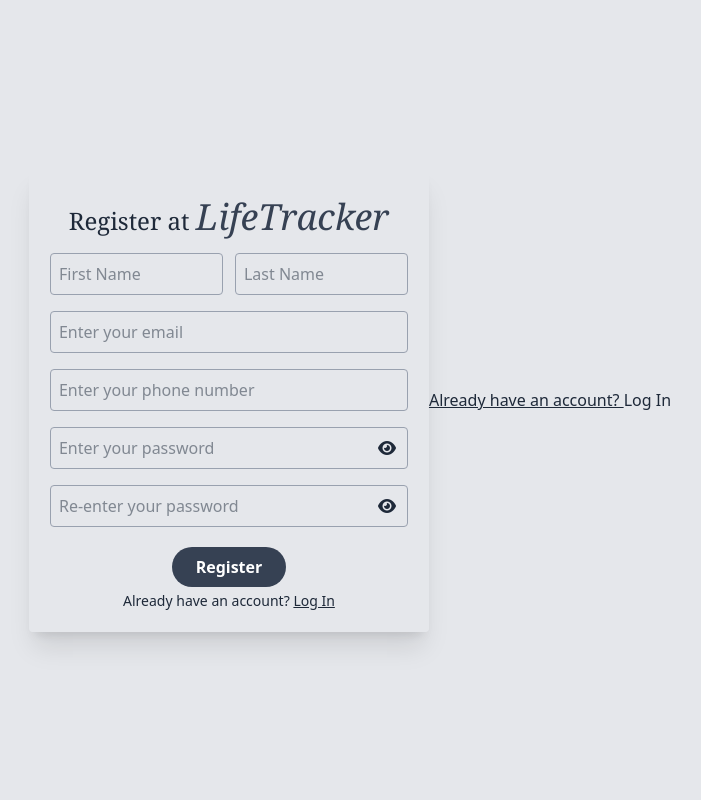
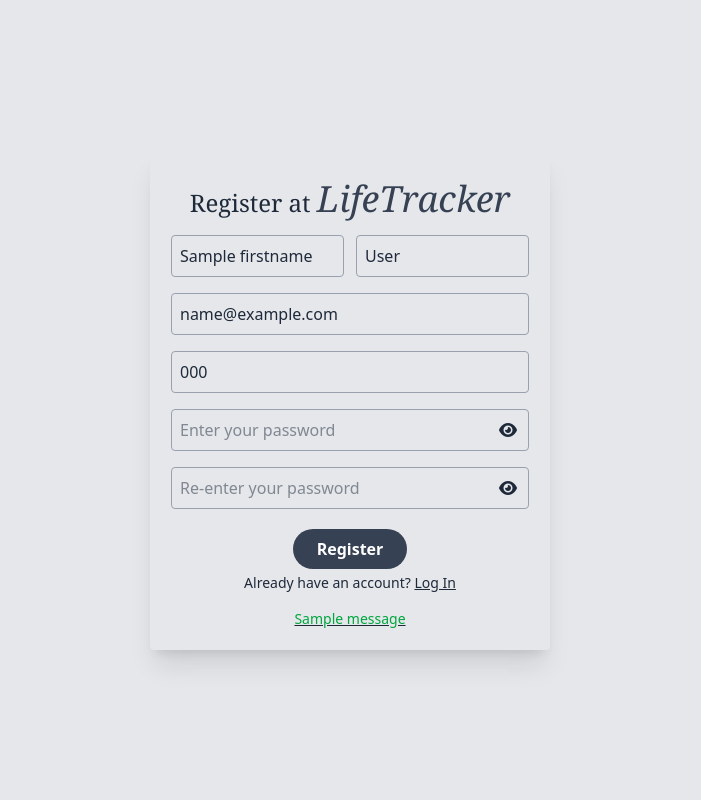
Before and after one commit to MeitongJin/LifeTracker, a Flask app: template templates/register.html in a window 1280 px wide. Shown: the whole page, without its empty margins (290-991 px from the left). Run offline with Flask 3, Linux system fonts and the light colour scheme; the template is opened without the code that fills it: most values are stand-ins (such as "Sample title", 1, 10 or a date in 2020); one stand-in notice (Sample message) is shown; style sheets or scripts are compiled from the project's sources; some libraries are stand-ins or nearby versions.

Commit message:
Fixed errors for register form Added alert messages

```diff
--- a/app.py
+++ b/app.py
@@ -49,7 +49,10 @@ def login():
 # Routes
 @app.route('/register', methods=['GET', 'POST'])
 def register():
+
     if request.method == 'POST':
+        errors = {}  #<-- Dictionary to store field-specific errors
+
         # Get form data with default empty strings
         first_name = request.form.get('firstname', '').strip()
         last_name = request.form.get('lastname', '').strip()
@@ -59,24 +62,33 @@ def register():
         password_confirm = request.form.get('password_confirm', '')
 
         # Validation
-        errors = []
-        if not all([first_name, last_name, email, phone, password, password_confirm]):
-            errors.append('All fields are required.')
-        if not validate_email(email):
-            errors.append('Invalid email format.')
-        if not validate_phone(phone):
-            errors.append('Phone number must be 10 digits.')
+        if not first_name:
+            errors['firstname'] = 'First name is required.'
+        if not last_name:
+            errors['lastname'] = 'Last name is required.'
+        if not email:
+            errors['email'] = 'Email is required.'
+        elif not validate_email(email):
+            errors['email'] = 'Invalid email format.'
+        elif User.query.filter_by(email=email).first():
+            errors['email'] = 'Email already registered.'
+        if not phone:
+            errors['phone'] = 'Phone number is required.'
+        elif not validate_phone(phone):
+            errors['phone'] = 'Phone number must be 10 digits.'
+        if not password:
+            errors['password'] = 'Password is required.'
+        elif len(password) < 8:
+            errors['password'] = 'Password must be at least 8 characters.'
+
         if password != password_confirm:
-            errors.append('Passwords do not match.')
-        if len(password) < 8:
-            errors.append('Password must be at least 8 characters.')
-        if User.query.filter_by(email=email).first():
-            errors.append('Email already registered.')
+            errors['password_confirm'] = 'Passwords do not match.'
 
+        # If any errors, re-render the form with them
         if errors:
-            for error in errors:
-                flash(error, 'error')
-            return redirect(url_for('register'))
+            return render_template('register.html', errors=errors,
+                                   firstname=first_name, lastname=last_name,
+                                   email=email, phone=phone)
 
         # Create new user
         new_user = User(
@@ -92,7 +104,7 @@ def register():
         flash('Registration successful! Please log in.', 'success')
         return redirect(url_for('login'))
 
-    return render_template('register.html')
+    return render_template('register.html', errors={}, first_name='', last_name='', email='', phone='')
 
 if __name__ == '__main__':
     app.run(debug=True)
--- a/templates/register.html
+++ b/templates/register.html
@@ -6,6 +6,8 @@
   <link href="../static/css/output.css" rel="stylesheet">
 
   <link rel="stylesheet" href="https://cdnjs.cloudflare.com/ajax/libs/font-awesome/6.0.0-beta3/css/all.min.css">
+  <link rel="stylesheet" href="https://cdn.jsdelivr.net/npm/bootstrap-icons@1.10.5/font/bootstrap-icons.css">
+
 
   <title>Register</title>
 </head>
@@ -16,12 +18,16 @@
       <p class="auth-form-heading">Register at <span class="highlighted-heading">LifeTracker</span></p>
 
       <div class="flex flex-row space-x-3">
-        <input type="text" placeholder="First Name" name="firstname" class="form-input" required>
-        <input type="text" placeholder="Last Name" name="lastname" class="form-input" required>
+        <input type="text" placeholder="First Name" name="firstname" value="{{ firstname }}" class="form-input" required>
+        {% if errors.firstname %}<p class="text-red-600 text-sm mt-1"> <i class="bi bi-exclamation-circle-fill text-red-600 mr-1"></i> {{ errors.firstname }}</p>{% endif %}
+        <input type="text" placeholder="Last Name" name="lastname" value="{{ lastname }}" class="form-input" required>
+        {% if errors.lastname %}<p class="text-red-600 text-sm mt-1"> <i class="bi bi-exclamation-circle-fill text-red-600 mr-1"></i> {{ errors.lastname }}</p>{% endif %}
       </div>
+        <input type="email" placeholder="Enter your email" name="email" value="{{ email }}" class="form-input" />
+        {% if errors.email %}<p class="text-red-600 text-sm mt-1"> <i class="bi bi-exclamation-circle-fill text-red-600 mr-1"></i> {{ errors.email }}</p>{% endif %}
+        <input type="number" pattern="[0-9]{10}" name="phone" placeholder="Enter your phone number" value="{{ phone }}" class="form-input" />
+        {% if errors.phone %}<p class="text-red-600 text-sm mt-1"> <i class="bi bi-exclamation-circle-fill text-red-600 mr-1"></i> {{ errors.phone }}</p>{% endif %}
 
-        <input type="email" placeholder="Enter your email" name="email" class="form-input" />
-        <input type="number" pattern="[0-9]{10}" placeholder="Enter your phone number" class="form-input" />
 
         <div class="relative w-full">
           <input type="password" placeholder="Enter your password" name="password" class="form-input" id="register-password"/>
@@ -29,28 +35,30 @@
               <i class="fa-solid fa-eye" id="register-toggle-icon"></i></span>
           </button>
         </div>
+        {% if errors.password %}<p class="text-red-600 text-sm mt-1"> <i class="bi bi-exclamation-circle-fill text-red-600 mr-1"></i> {{ errors.password }}</p>{% endif %}
 
         <div class="relative w-full">
-          <input type="password" placeholder="Re-enter your password" name="password" class="form-input" id="register-repeat-password"/>
+          <input type="password" placeholder="Re-enter your password" name="password_confirm" class="form-input" id="register-repeat-password"/>
           <button class="absolute right-3 top-1/2 -translate-y-1/2 cursor-pointer" type = "button" onClick="togglePasswordButton('register-repeat-password', 'register-repeat-toggle-icon')">
               <i class="fa-solid fa-eye" id="register-repeat-toggle-icon"></i></span>
           </button>
       </div>
+      {% if errors.password_confirm %}<p class="text-red-600 text-sm mt-1"> <i class="bi bi-exclamation-circle-fill text-red-600 mr-1"></i> {{ errors.password_confirm }}</p>{% endif %}
 
       <button class="btn">Register</button>
 
-      <p class="text-sm -mt-2">Already have an account? <a href="login.html"  class="underline hover:text-gray-600 hover:cursor-pointer">Log In</span></p>
+      <p class="text-sm -mt-2">Already have an account? <a href="{{ url_for('login') }}"  class="underline hover:text-gray-600 hover:cursor-pointer">Log In</span></p>
     </form>
 
-    <p>Already have an account? <a href="{{ url_for('login') }}">Log In</a></p>
-
-    {% with messages = get_flashed_maessages(with_categories=true) %}
+    {% with messages = get_flashed_messages(with_categories=true) %}
       {% if messages %}
-        <div class="mt-4">
+        <ul class="mt-4 space-y-2">
           {% for category, message in messages %}
-            <div class="alert alert-{{ category }}">{{ message }}</div>
+            <li class="{% if category == 'error' %}text-red-600{% elif category == 'success' %}text-green-600{% endif %} text-sm">
+              {{ message }}
+            </li>
           {% endfor %}
-        </div>
+        </ul>
       {% endif %}
     {% endwith %}
   </div>
```
Also changed, not shown: instance/lifetracker.db.
